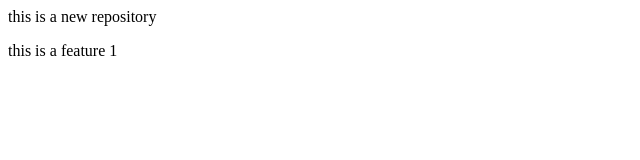
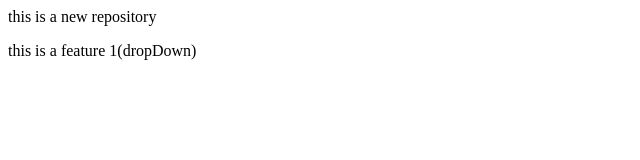
Before and after one commit to Qamar-Shafiq123/localRepo, a plain HTML site: page index.html in a window 1280 px wide. Shown: the full height of the page, 0-640 px from the left. Drawn offline with Linux system fonts and the light colour scheme.

```diff
--- a/index.html
+++ b/index.html
@@ -1,2 +1,2 @@
 <p>this is a new repository</p>
-<p>this is a feature 1</p>
+<p>this is a feature 1(dropDown)</p>
```
